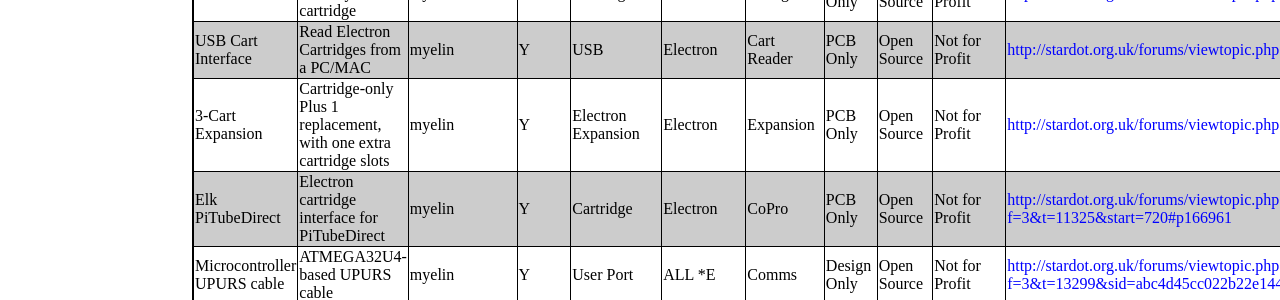
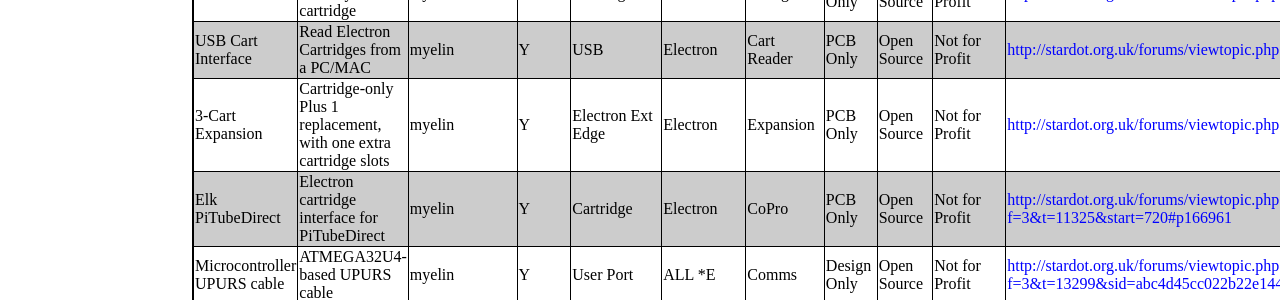
Before and after one commit to elminster/elminster.github.io, a Jekyll site: the page built from hardware.md, in a window 1280 px wide and 900 px high, scrolled down 5740 px. Shown: the part 153-453 px from the top of the window. Built offline with Jekyll 4.4.1, drawn with Linux system fonts in a browser that asks for light colours.

Commit message:
New connection type 'Electron Ext Edge' Refers to the edge connector on the back of the Electron that the PlusX series of expansions plugs into

```diff
--- a/hardware.md
+++ b/hardware.md
@@ -132,7 +132,7 @@
 | Electron Breakout Cartridge | Breakout circuit board in cartridge format for the Electron | Paul Boddie | N/A | Cartridge | Electron | Prototyping | PCB Only | Open Source | Not for Profit | <https://oshpark.com/shared_projects/648KdmKd> |
 | 32k Flash Cart | Simple Flash memory cartridge | myelin | Y | Cartridge | Electron | Storage | PCB Only | Open Source | Not for Profit | <http://stardot.org.uk/forums/viewtopic.php?f=3&t=12730> |
 | USB Cart Interface | Read Electron Cartridges from a PC/MAC | myelin | Y | USB | Electron | Cart Reader | PCB Only | Open Source | Not for Profit | <http://stardot.org.uk/forums/viewtopic.php?f=3&t=12964> |
-| 3-Cart Expansion | Cartridge-only Plus 1 replacement, with one extra cartridge slots | myelin | Y | Electron Expansion | Electron | Expansion | PCB Only | Open Source | Not for Profit | <http://stardot.org.uk/forums/viewtopic.php?f=3&t=13089> |
+| 3-Cart Expansion | Cartridge-only Plus 1 replacement, with one extra cartridge slots | myelin | Y | Electron Ext Edge | Electron | Expansion | PCB Only | Open Source | Not for Profit | <http://stardot.org.uk/forums/viewtopic.php?f=3&t=13089> |
 | Elk PiTubeDirect | Electron cartridge interface for PiTubeDirect | myelin | Y | Cartridge | Electron | CoPro | PCB Only | Open Source | Not for Profit | <http://stardot.org.uk/forums/viewtopic.php?f=3&t=11325&start=720#p166961> |
 | Microcontroller UPURS cable | ATMEGA32U4-based UPURS cable | myelin | Y | User Port | ALL *E | Comms | Design Only | Open Source | Not for Profit | <http://stardot.org.uk/forums/viewtopic.php?f=3&t=13299&sid=abc4d45cc022b22e1448e6e08a48da91> |
 | Updateable MegaROM for the BBC Master 128 | In-system updateable MegaROM for the BBC Master 128 | myelin | Y | ROM Slot | Master | MOS | PCB Only | Open Source | Not for Profit | <http://stardot.org.uk/forums/viewtopic.php?f=3&t=14032> |
```
